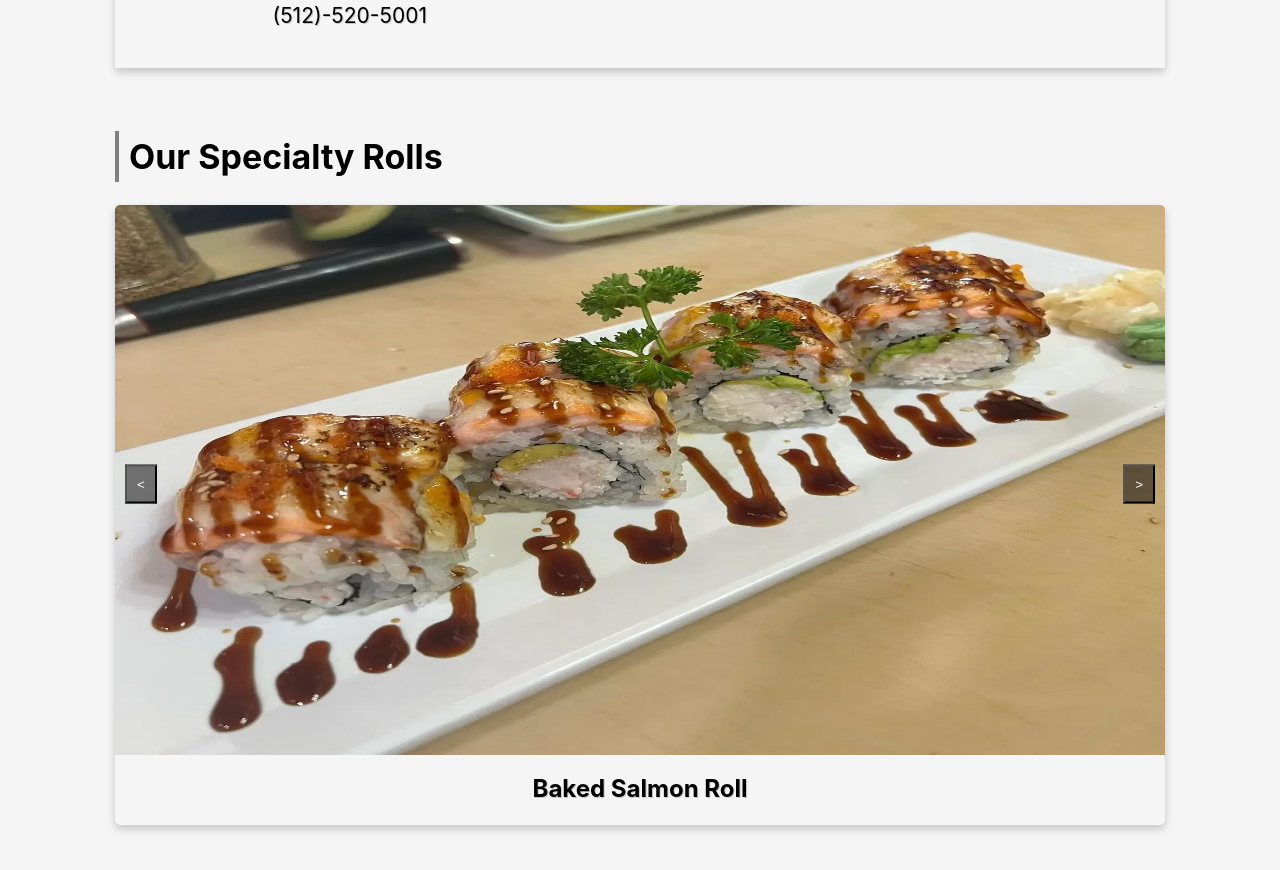
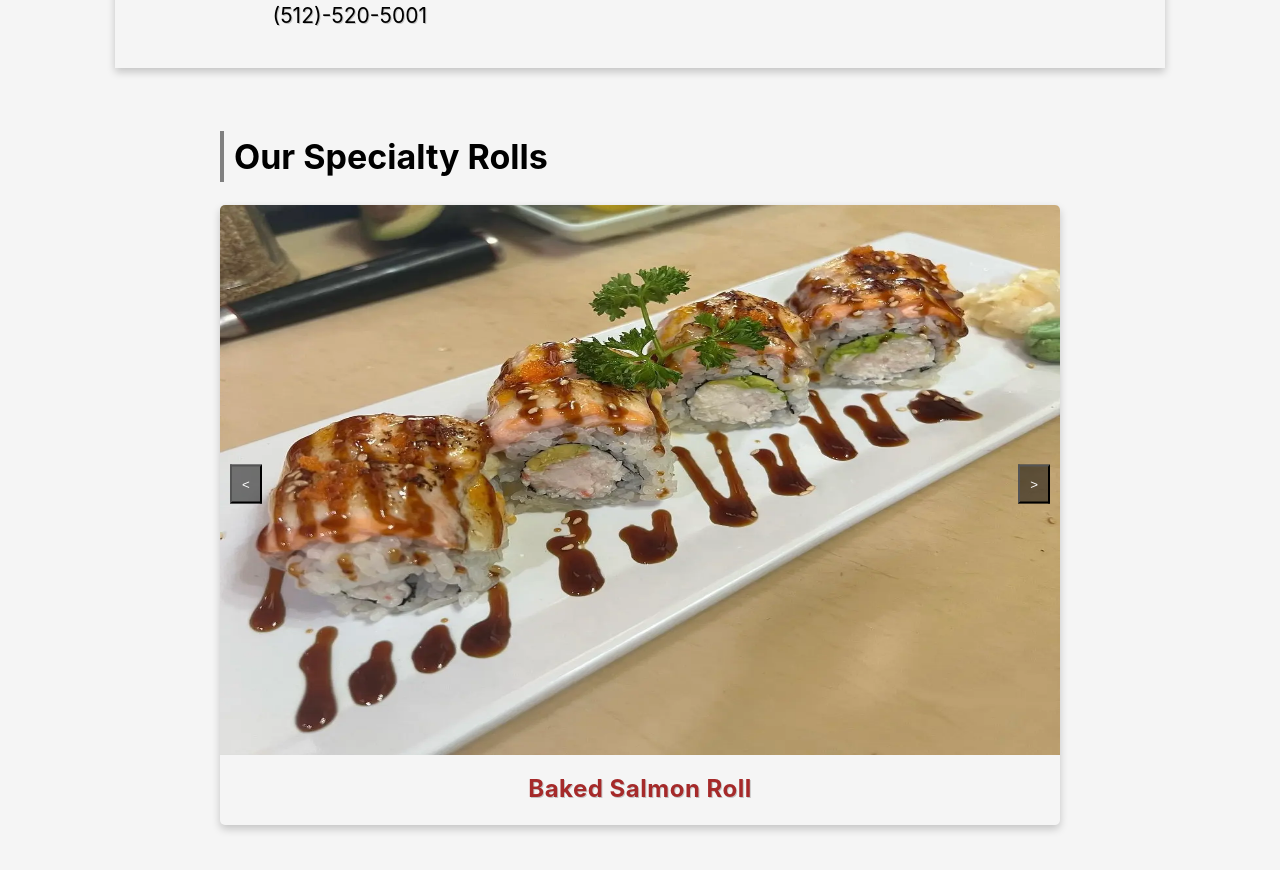
Before and after one commit to JunLee8108/hanara-sushi, a React (Create React App) app: page / in a window 1280 px wide. Shown: the part 3720-4590 px from the top of the page. Built offline with nearby package versions, Linux system fonts and the light colour scheme.

Commit message:
quick fix for the carousel

```diff
--- a/src/pages/home/HomeSpecialty.css
+++ b/src/pages/home/HomeSpecialty.css
@@ -4,8 +4,13 @@
   margin-bottom: 60px;
 }
 
+.home-specialty-title {
+  width: 70%;
+  box-sizing: border-box;
+}
+
 .home-specialty-img-container {
-  width: 100%;
+  width: 70%;
   height: 620px;
   position: relative;
   display: flex;
@@ -55,13 +60,35 @@
   opacity: 0;
   transition: 0.8s all ease;
   text-shadow: 1px 1px rgba(0, 0, 0, 0.2);
+  letter-spacing: 0.5px;
+  color: brown;
 }
 
 .active {
   opacity: 1;
 }
 
+@media screen and (max-width: 1280px) {
+  .home-specialty-title {
+    width: 80%;
+    box-sizing: border-box;
+  }
+
+  .home-specialty-name {
+    width: 100%;
+  }
+
+  .home-specialty-img-container {
+    width: 80%;
+  }
+}
+
 @media screen and (max-width: 767px) {
+  .home-specialty-title {
+    width: 100%;
+    box-sizing: border-box;
+  }
+
   .home-specialty-img-container {
     width: 100%;
     height: 460px;
--- a/src/pages/home/HomeSpecialty.tsx
+++ b/src/pages/home/HomeSpecialty.tsx
@@ -7,8 +7,6 @@ const HallelujahRoll = require("../../assets/Hallelujah-Roll.webp");
 
 export default function HomeSpecialty() {
   const [currentImage, setCurrentImage] = useState(0);
-  const [isDragging, setIsDragging] = useState(false);
-  const [dragStartX, setDragStartX] = useState(0);
 
   const specialtyData = [
     {
@@ -35,42 +33,13 @@ export default function HomeSpecialty() {
     );
   };
 
-  const handleTouchStart = (event: React.TouchEvent) => {
-    const touchX = event.touches[0].clientX;
-    setDragStartX(touchX);
-  };
-
-  const handleTouchMove = (event: React.TouchEvent) => {
-    if (!isDragging) {
-      setIsDragging(true);
-    }
-    const touchX = event.touches[0].clientX;
-    const diffX = touchX - dragStartX;
-
-    if (diffX > 150) {
-      // Threshold to consider as a drag, adjust as needed
-      goToPrevious();
-      setIsDragging(false);
-    } else if (diffX < -150) {
-      goToNext();
-      setIsDragging(false);
-    }
-  };
-
-  const handleTouchEnd = () => {
-    setIsDragging(false);
-  };
-
   return (
     <div className="home-specialty-container home-common-container mg-left-right-auto">
-      <h1 className="home-title-border-left">Our Specialty Rolls</h1>
+      <h1 className="home-specialty-title home-title-border-left mg-left-right-auto">
+        Our Specialty Rolls
+      </h1>
 
-      <div
-        className="home-specialty-img-container mg-left-right-auto"
-        onTouchStart={handleTouchStart}
-        onTouchMove={handleTouchMove}
-        onTouchEnd={handleTouchEnd}
-      >
+      <div className="home-specialty-img-container mg-left-right-auto">
         {specialtyData.map((src, index) => {
           return (
             <img
@@ -81,7 +50,6 @@ export default function HomeSpecialty() {
               className={`home-specailty-img ${
                 index === currentImage ? "active" : ""
               }`}
-              draggable="false"
             />
           );
         })}
```
